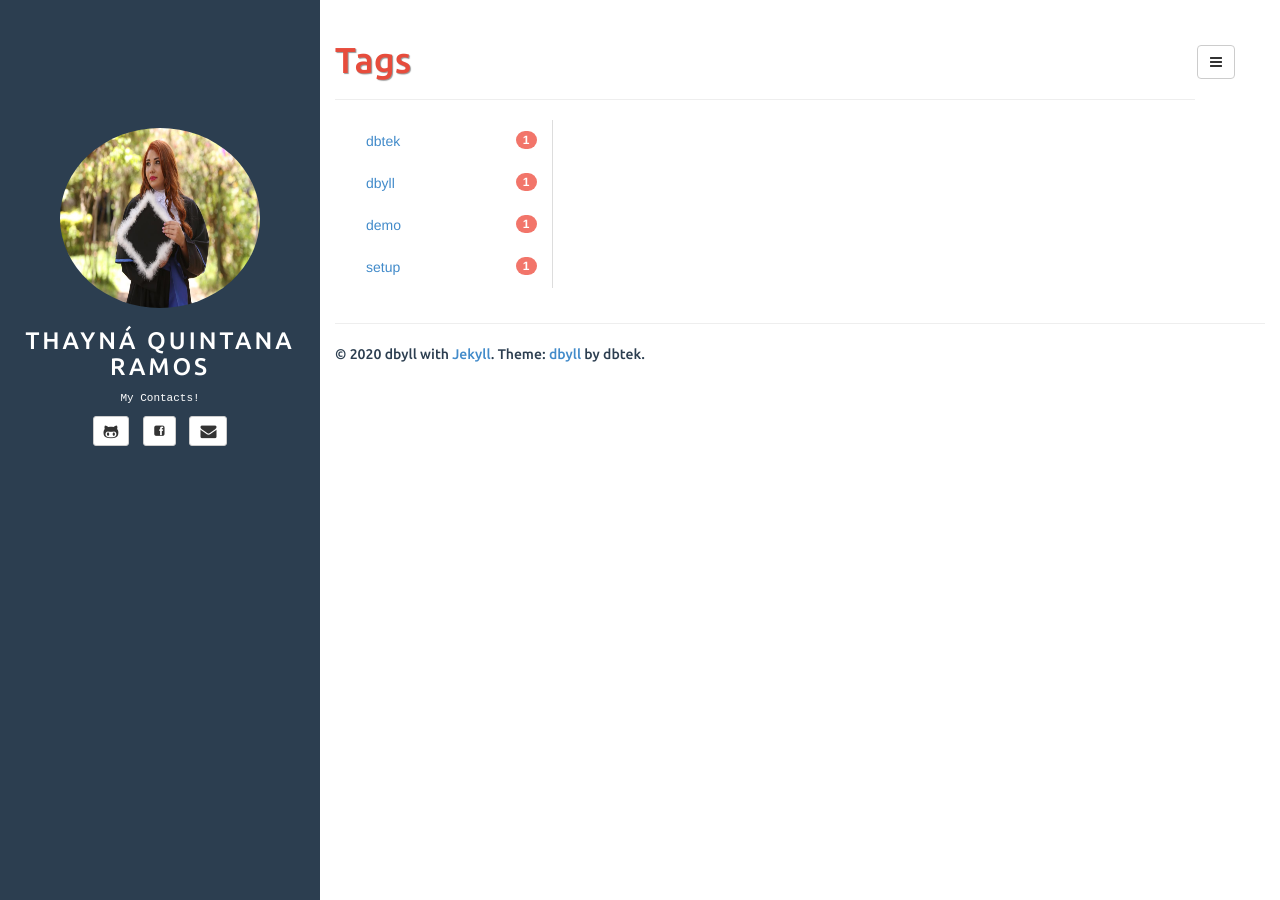
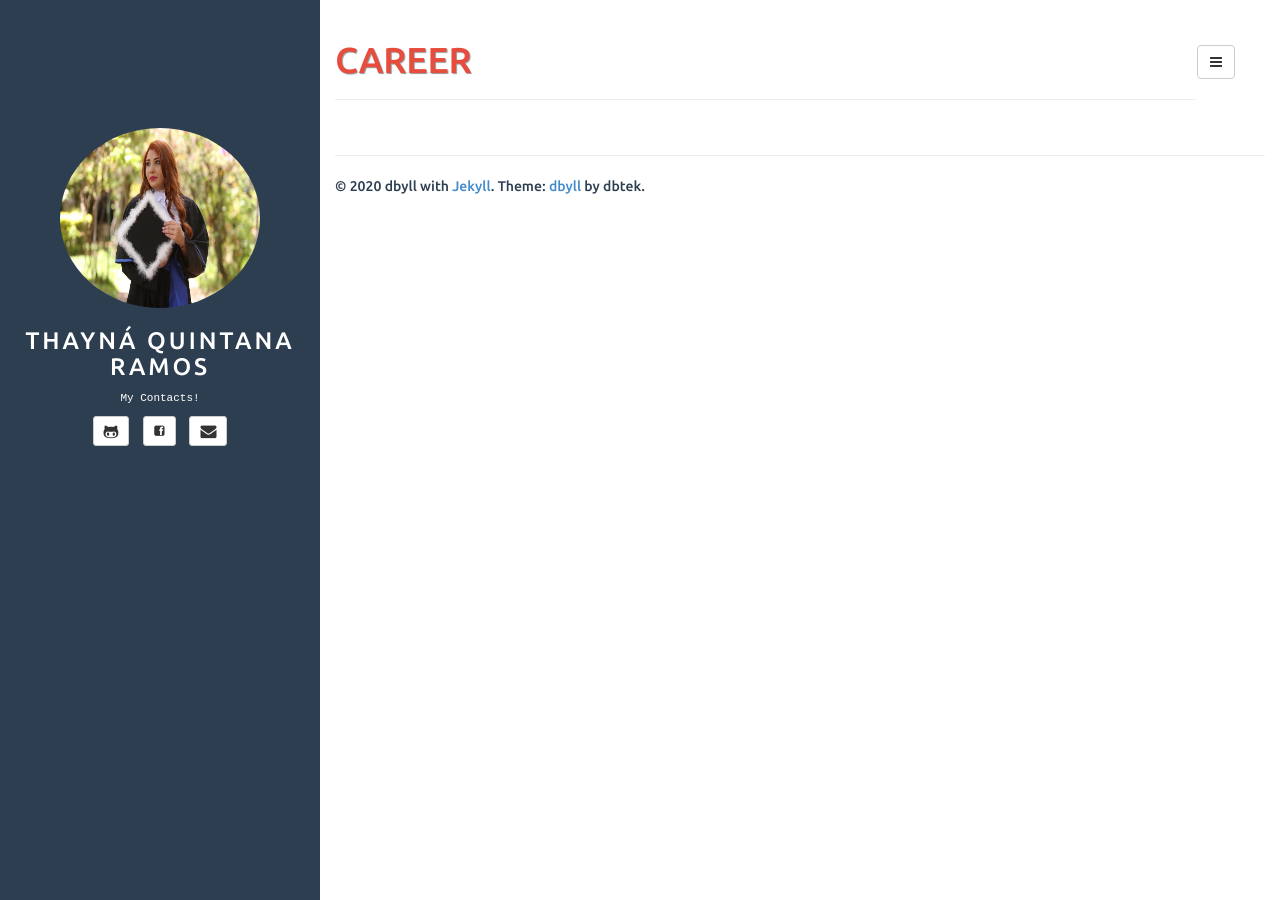
Before and after one commit to ThayQR/thayQR.github.io, a Jekyll site: the page built from tags.html, in a window 1280 px wide. Built offline with Jekyll 4.4.1, drawn with Linux system fonts in a browser that asks for light colours.

Commit message:
add page career

```diff
--- a/_includes/default.html
+++ b/_includes/default.html
@@ -67,9 +67,9 @@
 		<!-- Collect the nav links, forms, and other content for toggling -->
 		<div class="collapse navbar-collapse" id="bs-example-navbar-collapse-1">
 			<ul class="nav navbar-nav">
-				<li class="active"><a href="{{ site.BASE_PATH }}/">Home</a></li>
-				<li><a href="{{ site.BASE_PATH}}/{{ site.categories_path }}">Categories</a></li>
-				<li><a href="{{ site.BASE_PATH}}/{{ site.tags_path }}">Tags</a></li>
+				<li class="active"><a href="{{ site.BASE_PATH }}/">ABOUT</a></li>
+				<li><a href="{{ site.BASE_PATH}}/{{ site.categories_path }}">PROJECTS</a></li>
+				<li><a href="{{ site.BASE_PATH}}/{{ site.tags_path }}"></a>CAREER</li>
 			</ul>
 		</div><!-- /.navbar-collapse -->
 	</nav>
--- a/tags.html
+++ b/tags.html
@@ -1,6 +1,6 @@
 ---
 layout: page
-title: Tags
+title: CAREER
 header: Posts By Tag
 group: navigation
 ---
@@ -9,7 +9,7 @@
 {% assign tag_words = site_tags | split:',' | sort %}
 
 
-<div class="col-sm-3 col-xs-6">
+<!-- <div class="col-sm-3 col-xs-6">
     <ul class="nav nav-tabs-vertical cat-tag-menu">
     {% for item in (0..site.tags.size) %}{% unless forloop.last %}
       {% capture this_word %}{{ tag_words[item] | strip_newlines }}{% endcapture %}
@@ -37,3 +36,4 @@
 </div>
 
 <div class="clearfix"></div>
+ -->
```
Also changed, not shown: other parts of tags.html (+1 -2 lines).
